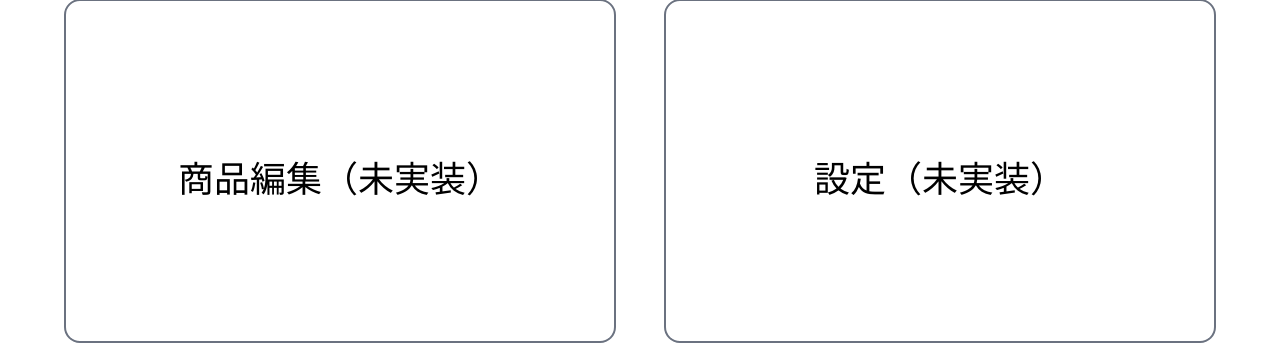
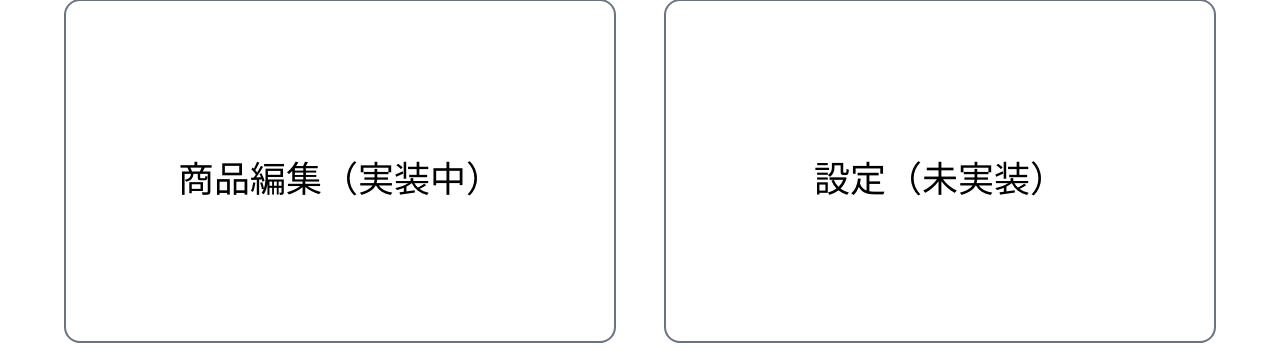
Before and after one commit to tut-cc/murchace, a FastAPI app: page / in a window 1280 px wide. Shown: the part 425-776 px from the top of the page. Run offline with FastAPI, Linux system fonts and the light colour scheme; parts of the project's set-up code (start-up, migrations or seed data) failed here and were passed over.

Commit message:
商品編集リンクを /ordered-products に変更 (#35)
Resolves #26

---------

Co-authored-by: matsu-pinkdama <keiichi.matsuo03@gmail.com>
Co-authored-by: exflikt <133967793+exflikt@users.noreply.github.com>

```diff
--- a/app/templates/index.html
+++ b/app/templates/index.html
@@ -11,7 +11,7 @@
       <a href="/placements" class="cursor-pointer">確定注文一覧</a>
     </div>
     <div class="flex items-center justify-center pt-4 text-4xl border-2 border-gray-500 rounded-2xl">
-      <a class="cursor-not-allowed">商品編集（未実装）</a>
+      <a href="/ordered-products" class="cursor-pointer">商品編集（実装中）</a>
     </div>
     <div class="flex items-center justify-center pt-4 text-4xl border-2 border-gray-500 rounded-2xl">
       <a class="cursor-not-allowed">設定（未実装）</a>
```
Also changed, not shown: app/templates/components/placements.html (line endings or trailing spaces).
